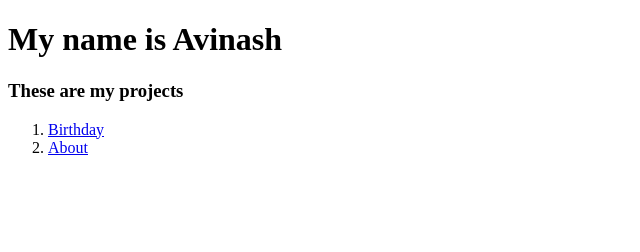
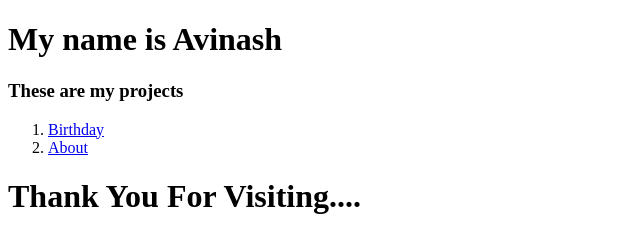
Before and after one commit to ppavi31/html-portfolio, a plain HTML site: page index.html in a window 1280 px wide. Shown: the whole page, without its empty margins (0-640 px from the left). Drawn offline with Linux system fonts and the light colour scheme.

Commit message:
added thank you line

```diff
--- a/index.html
+++ b/index.html
@@ -12,5 +12,6 @@
             <li><a href="./first.html">Birthday</a></li>
             <li><a href="./about.html">About</a></li>
         </ol>
+        <h1>Thank You For Visiting....</h1>
     </body>
 </html>
```
